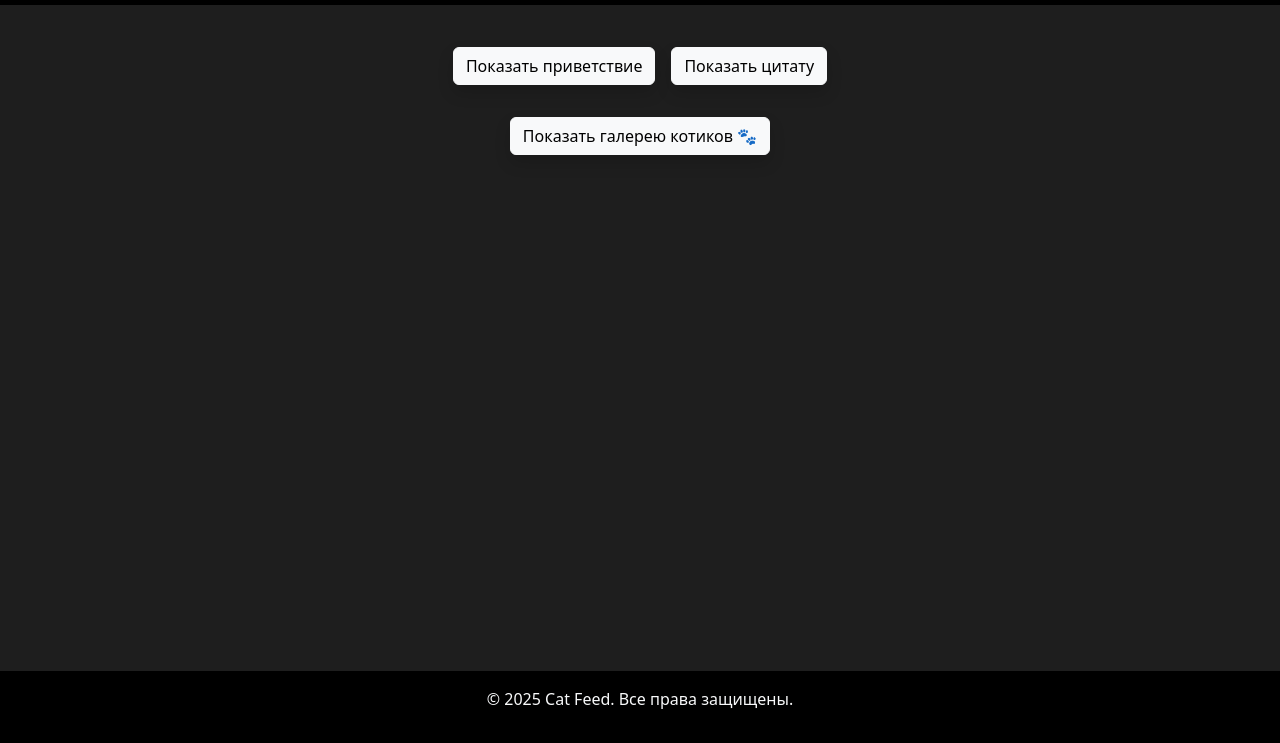
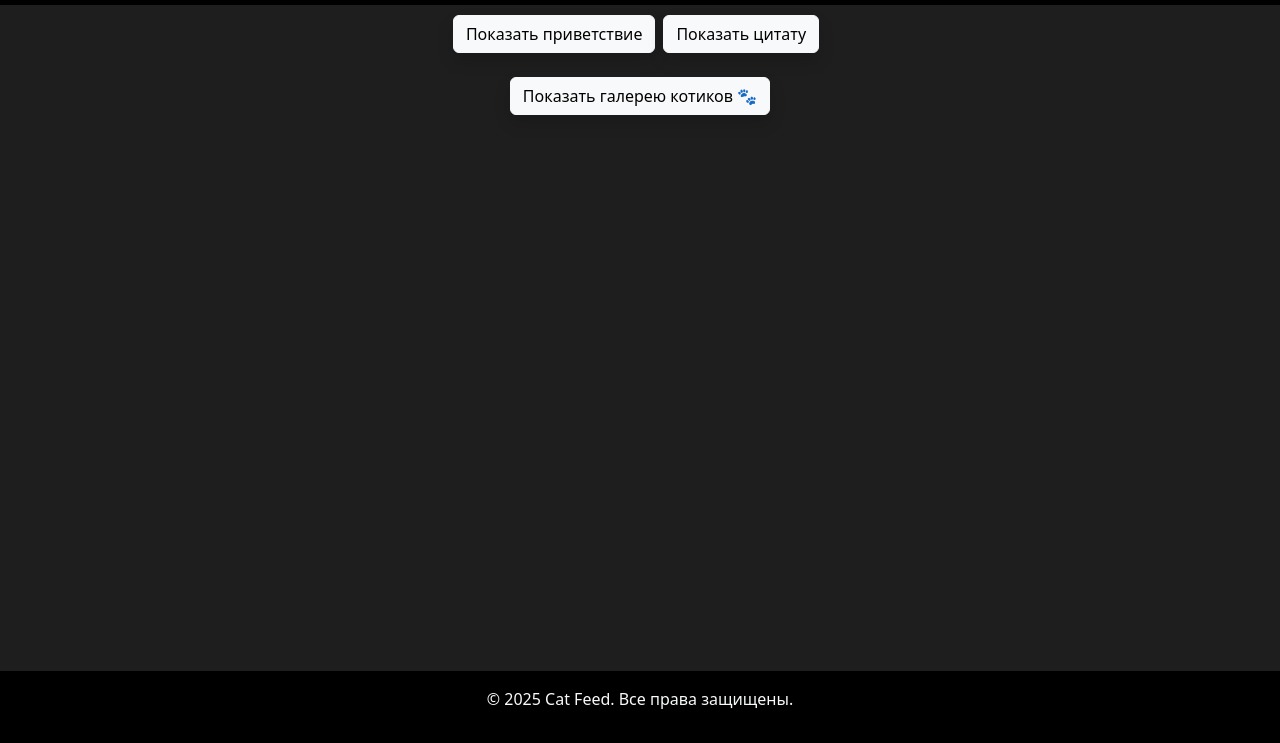
Before and after one commit to mylittlepray/site-project-12, a plain HTML site: page index.html in a window 1280 px wide. Shown: the part 57-800 px from the top of the page. Drawn offline with nearby package versions, Linux system fonts and the light colour scheme.

Commit message:
cat gallery 3

```diff
--- a/app.js
+++ b/app.js
@@ -116,7 +116,7 @@ createApp({
             this.showModal = false;
             setTimeout(() => {
                 this.selectedImage = '';
-            }, 250);
+            }, 400);
         },
 
         async replaceSkeletons(batch, data) {
--- a/index.html
+++ b/index.html
@@ -15,20 +15,20 @@
         </nav>
 
         <main id="app" class="container flex-grow-1 mt-4">
-            <div class="text-center m-4">
-                <button class="btn btn-light shadow m-2" @click="showGreeting = !showGreeting">
+            <div class="text-center mb-4">
+                <button class="btn btn-light shadow me-2" @click="showGreeting = !showGreeting">
                     {{ showGreeting ? 'Скрыть приветствие' : 'Показать приветствие' }}
                 </button>
-                <button class="btn btn-light shadow m-2" @click="showQuote = !showQuote">
+                <button class="btn btn-light shadow me-2" @click="showQuote = !showQuote">
                     {{ showQuote ? 'Скрыть цитату' : 'Показать цитату' }}
                 </button>
             </div>
-            <div class="m-4 text-center">
+            <div class="mb-4 text-center">
                 <async-cat-greeting v-if="showGreeting"></async-cat-greeting>
                 <async-cat-quote v-if="showQuote"></async-cat-quote>
             </div>
 
-            <div class="text-center m-4">
+            <div class="text-center my-4">
                 <button class="btn btn-light shadow" @click="toggleGallery">
                     {{ showGallery ? 'Скрыть галерею котиков' : 'Показать галерею котиков 🐾' }}
                 </button>
@@ -45,7 +45,7 @@
                                 @click="openModal(item.url)"
                                 :class="{ loaded: item.loaded }"
                                 alt="Котик"
-                                style="cursor: pointer;"
+
                             />
                         </div>
                     </div>
```
